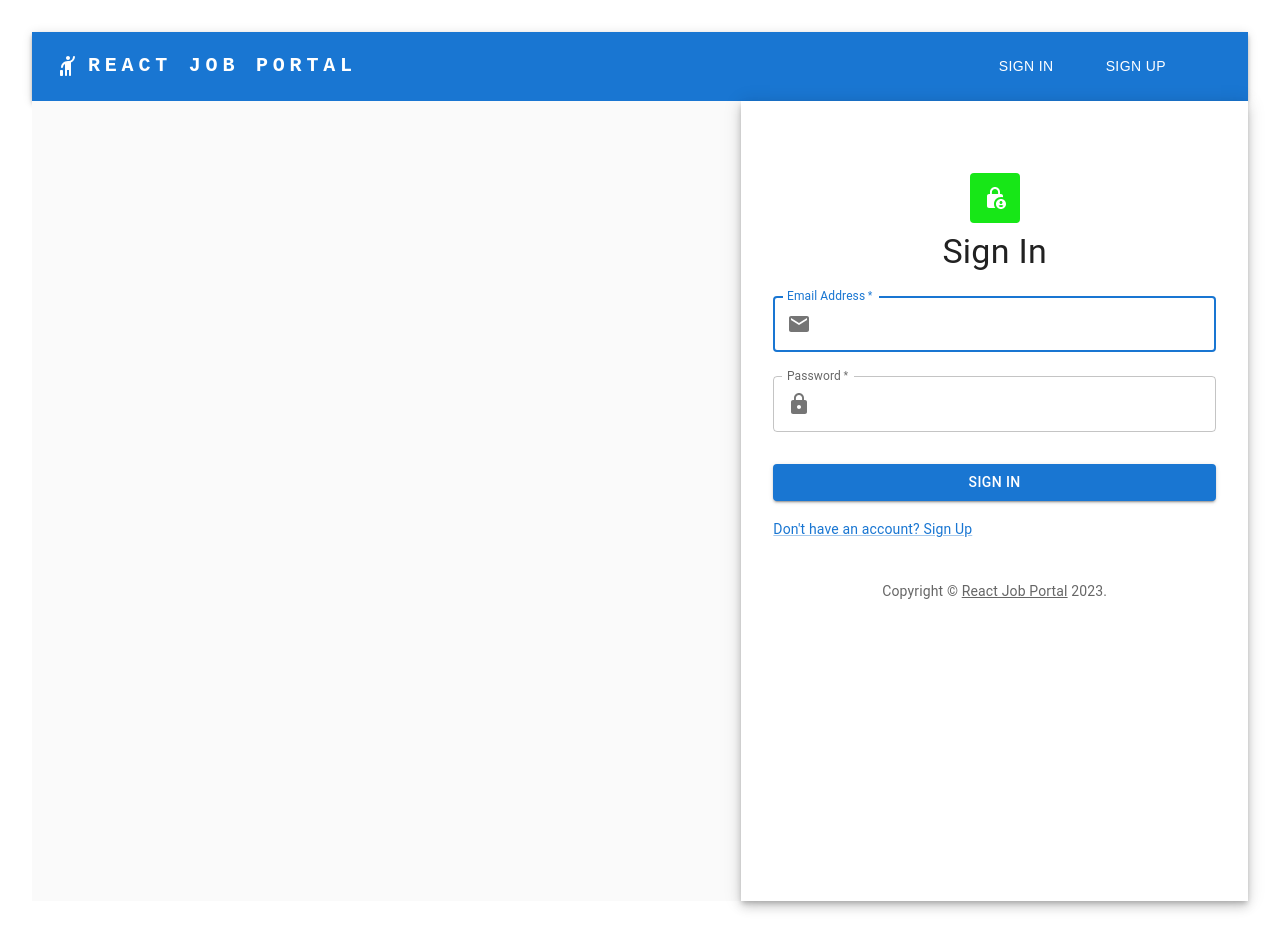
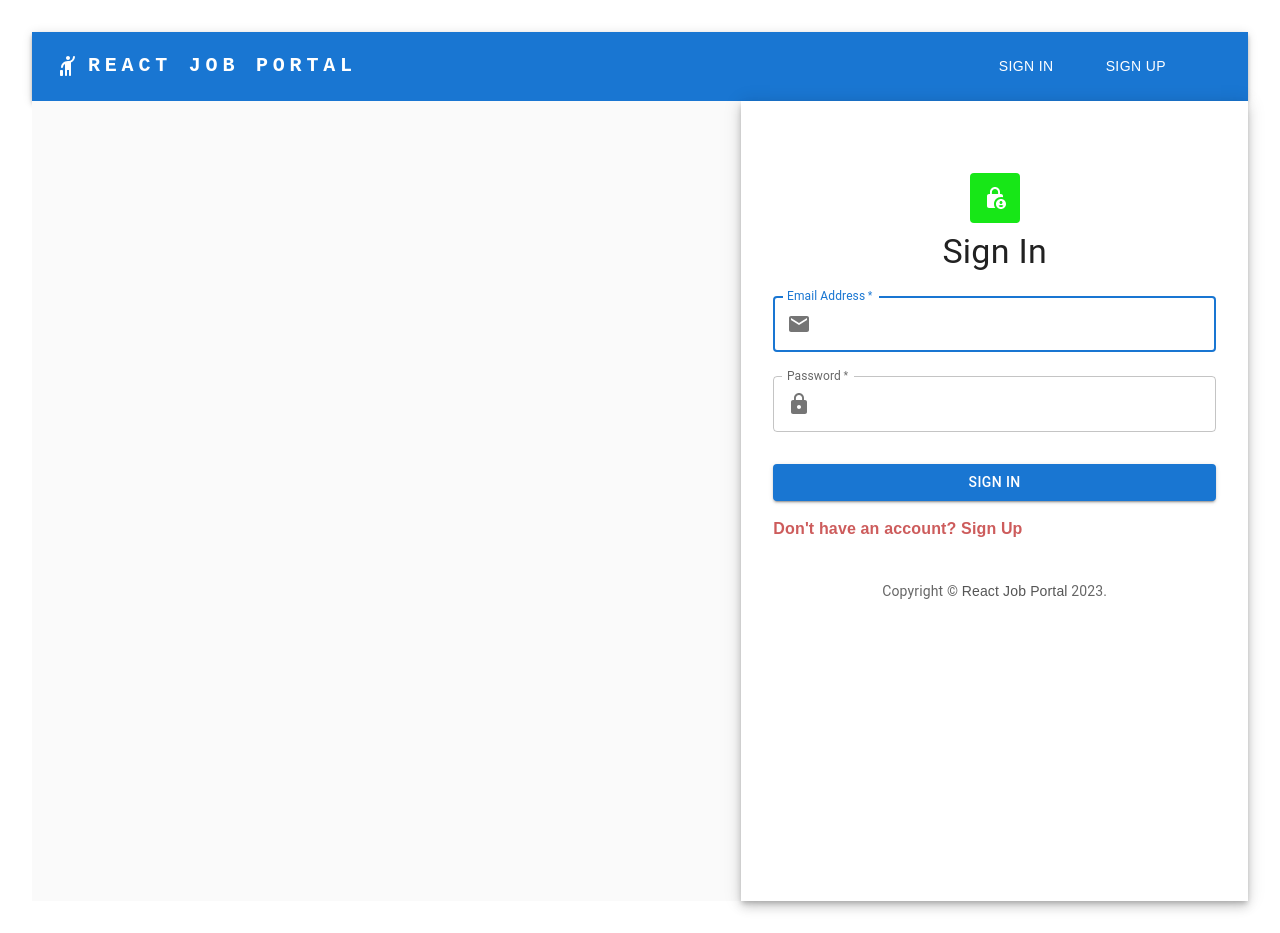
Before and after one commit to AryanAD/JOB-PORTAL-ReactApp, a React (Vite) app in the folder job-portal/: page /signin in a window 1280 px wide. Built offline with nearby package versions, Linux system fonts and the light colour scheme.

Commit message:
job-portal

```diff
--- a/job-portal/src/components/SigninPage.jsx
+++ b/job-portal/src/components/SigninPage.jsx
@@ -2,7 +2,6 @@ import Avatar from "@mui/material/Avatar";
 import Button from "@mui/material/Button";
 import CssBaseline from "@mui/material/CssBaseline";
 import TextField from "@mui/material/TextField";
-import Link from "@mui/material/Link";
 import Paper from "@mui/material/Paper";
 import Box from "@mui/material/Box";
 import Grid from "@mui/material/Grid";
@@ -12,6 +11,7 @@ import { createTheme, ThemeProvider } from "@mui/material/styles";
 import EmailIcon from "@mui/icons-material/Email";
 import LockIcon from "@mui/icons-material/Lock";
 import { InputAdornment } from "@mui/material";
+import { Link } from "react-router-dom";
 
 function Copyright(props) {
 	return (
@@ -22,8 +22,11 @@ function Copyright(props) {
 			{...props}>
 			{"Copyright © "}
 			<Link
-				color="inherit"
-				href="/">
+				style={{
+					textDecoration: "none",
+					color: "#555",
+				}}
+				to="/">
 				React Job Portal
 			</Link>{" "}
 			{new Date().getFullYear()}
@@ -142,8 +145,12 @@ const SigninPage = () => {
 							<Grid container>
 								<Grid item>
 									<Link
-										href="/signup"
-										variant="body2">
+										style={{
+											textDecoration: "none",
+											color: "indianred",
+											fontWeight: "bold",
+										}}
+										to="/signup">
 										{"Don't have an account? Sign Up"}
 									</Link>
 								</Grid>
```
